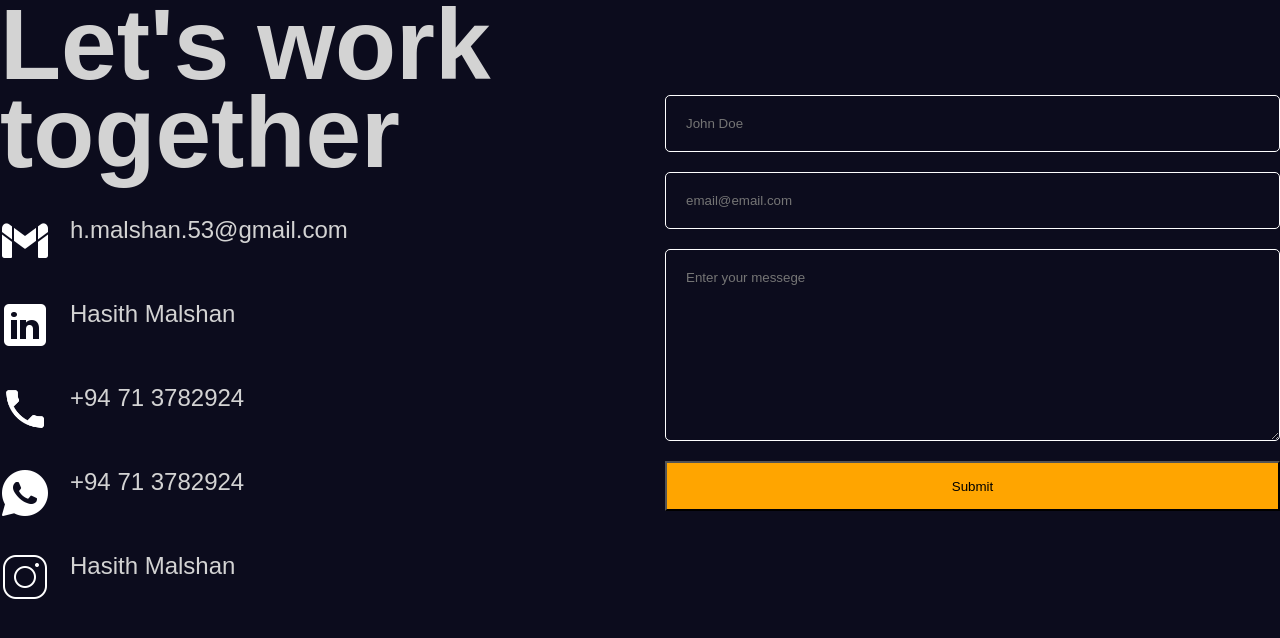
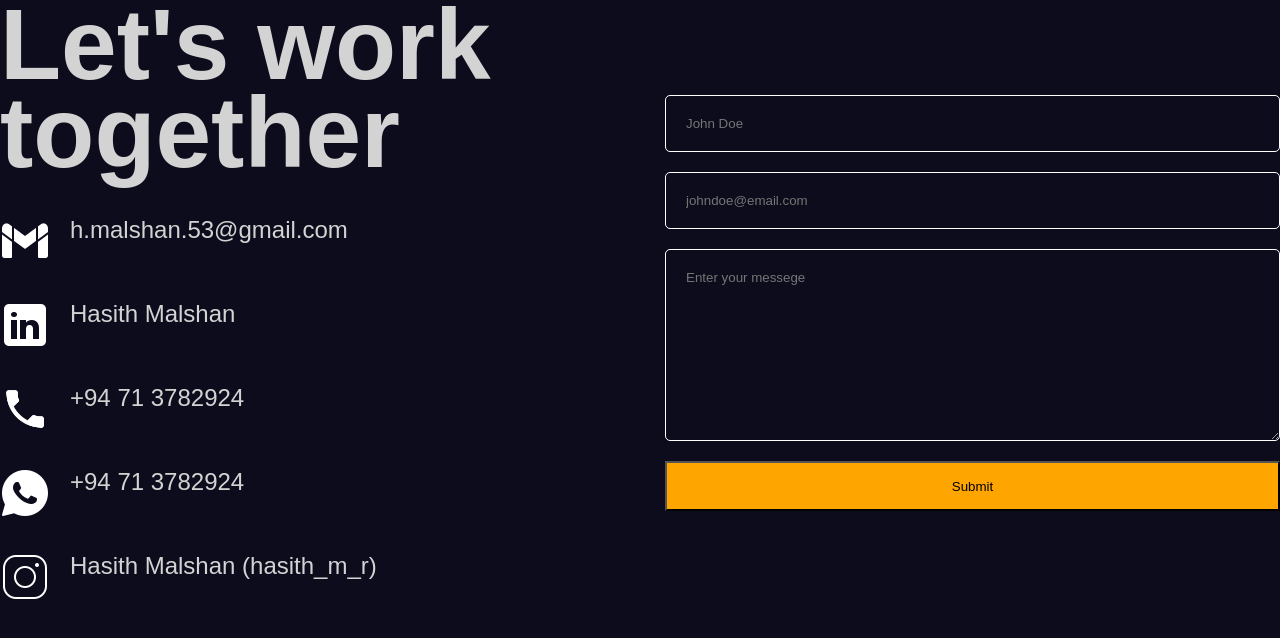
Before and after one commit to hasith-malshan/portfolio, a React (Vite) app: page /contacts in a window 1280 px wide. Shown: the top 638 px of the page. Built offline with nearby package versions, Linux system fonts and the light colour scheme.

Commit message:
Contact links updated.

```diff
--- a/src/components/contacts/Contact.jsx
+++ b/src/components/contacts/Contact.jsx
@@ -75,27 +75,27 @@ const Contact = () => {
             </a>
           </div>
           <div className="item">
-            <a href="https://www.linkedin.com/in/hasithmalshan" target="_blank">
+            <a href="tel:+9471-378-2924" target="_blank">
               <img src="/contactIcons/mobile.png" alt="" />
             </a>
-            <a href="https://www.linkedin.com/in/hasithmalshan" target="_blank">
+            <a href="tel:+9471-378-2924" target="_blank">
               <span>+94 71 3782924</span>
             </a>
           </div>
           <div className="item">
-            <a href="https://www.linkedin.com/in/hasithmalshan" target="_blank">
+            <a href="https://wa.me/+94713782924" target="_blank">
               <img src="/contactIcons/whatsapp.png" alt="" />
             </a>
-            <a href="https://www.linkedin.com/in/hasithmalshan" target="_blank">
+            <a href="https://wa.me/+94713782924" target="_blank">
               <span>+94 71 3782924</span>
             </a>
           </div>
           <div className="item">
-            <a href="https://www.linkedin.com/in/hasithmalshan" target="_blank">
+            <a href="https://www.instagram.com/hasith_m_r/" target="_blank">
               <img src="/contactIcons/instagram.png" alt="" />
             </a>
-            <a href="https://www.linkedin.com/in/hasithmalshan" target="_blank">
-              <span>Hasith Malshan</span>
+            <a href="https://www.instagram.com/hasith_m_r/" target="_blank">
+              <span>Hasith Malshan (hasith_m_r) </span>
             </a>
           </div>
         </div>
@@ -113,7 +113,7 @@ const Contact = () => {
           <input
             type="email"
             required
-            placeholder="email@email.com"
+            placeholder="johndoe@email.com"
             name="email"
           />
           <textarea
```
